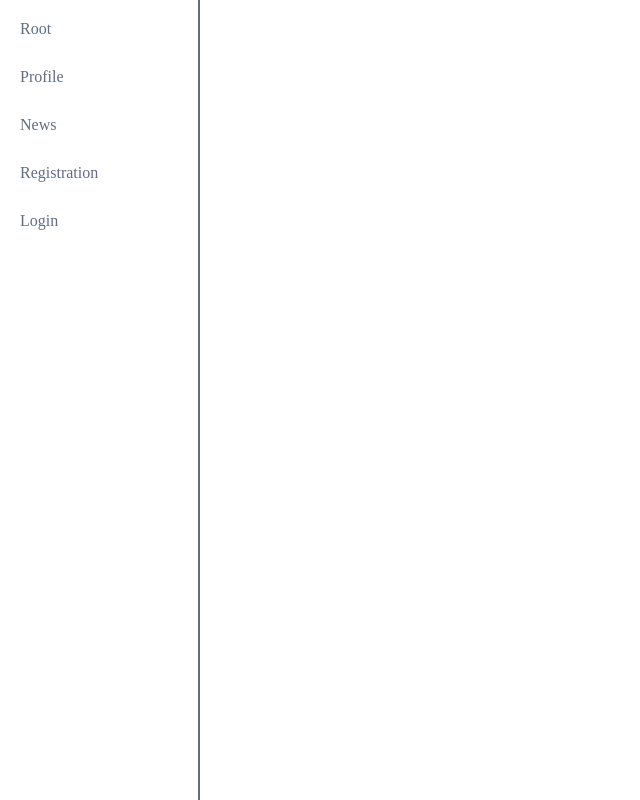
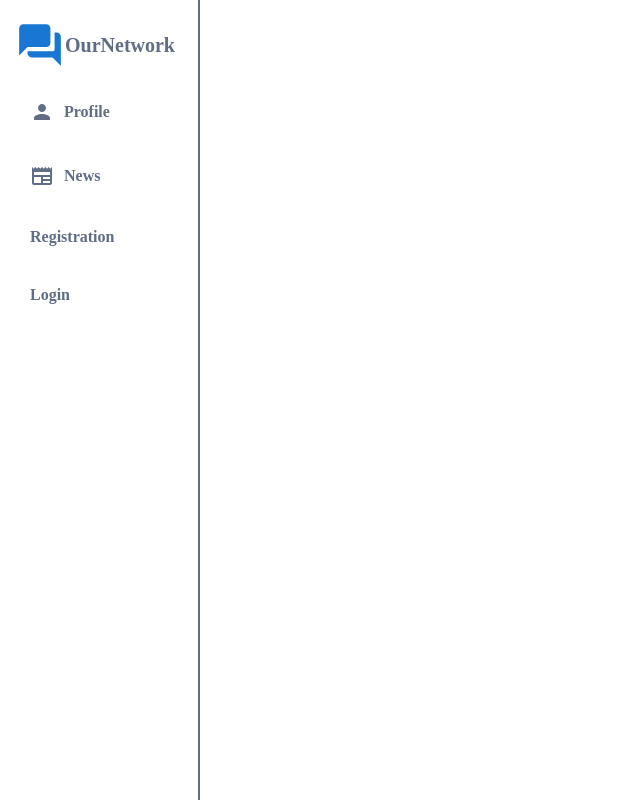
Before and after one commit to lina-gritsel/social-network, a React (Create React App) app in the folder social-network/: page / in a window 1280 px wide. Shown: the whole page, without its empty margins (0-640 px from the left). Built offline with nearby package versions, Linux system fonts and the light colour scheme.

Commit message:
feat: add styles in menu component

```diff
--- a/social-network/src/components/Menu/Menu.module.scss
+++ b/social-network/src/components/Menu/Menu.module.scss
@@ -2,14 +2,27 @@
   border-right: 2px solid var(--gray-color);
   display: flex;
   flex-direction: column;
-  gap: 30px;
+  gap: 20px;
   height: 100vh;
+  padding: 20px;
   width: 200px;
-  padding: 20px;
+}
+
+.mainMenuItem {
+  align-items: center;
+  color: var(--gray-color);
+  display: flex;
+  font-size: 20px;
+  font-weight: 800;
+  left: -5px;
+  position: relative;
 }
 
 .menuItem {
+  align-items: center;
   color: var(--gray-color);
   display: flex;
+  font-weight: 700;
   gap: 10px;
+  padding: 10px;
 }
--- a/social-network/src/components/Menu/Menu.tsx
+++ b/social-network/src/components/Menu/Menu.tsx
@@ -1,18 +1,23 @@
+import { ForumRounded } from '@mui/icons-material'
+import { Link, NavLink } from 'react-router-dom'
+import { PATHS } from '../../router/paths'
 import { FC } from 'react'
-import { NavLink } from 'react-router-dom'
 
 import { NAVIGATION_MENU } from './constants'
+import styles from './Menu.module.scss'
 
-
-import styles from './Menu.module.scss'
 
 const Menu: FC = () => {
   return (
     <nav className={styles.container}>
-      {NAVIGATION_MENU.map(({ to, label }, index) => (
+      <Link to={PATHS.ROOT} className={styles.mainMenuItem}>
+        <ForumRounded color="primary" sx={{ fontSize: 50 }} />
+        OurNetwork
+      </Link>
+      {NAVIGATION_MENU.map(({ to, label, icon }, index) => (
         <NavLink key={index} to={to} className={styles.menuItem}>
-          {/* <div>{icon}</div> */}
-          <div>{label}</div>
+          {icon}
+          {label}
         </NavLink>
       ))}
     </nav>
--- a/social-network/src/components/Menu/constants.ts
+++ /dev/null
@@ -1,26 +0,0 @@
-import { PATHS } from '../../router/paths'
-// import { Person } from '@mui/icons-material';
-
-export const NAVIGATION_MENU = [
-    {
-        to: PATHS.ROOT,
-        label: 'Root',
-    },
-    {
-        to: PATHS.PROFILE,
-        label: 'Profile',
-        // icon: <Person />
-    },
-    {
-        to: PATHS.NEWS,
-        label: 'News',
-    },
-    {
-        to: PATHS.REGISTRATION,
-        label: 'Registration',
-    },
-    {
-        to: PATHS.LOGIN,
-        label: 'Login',
-    },
-]
--- /dev/null
+++ b/social-network/src/components/Menu/constants.tsx
@@ -0,0 +1,23 @@
+import { PATHS } from '../../router/paths'
+import { Person, Newspaper } from '@mui/icons-material'
+
+export const NAVIGATION_MENU = [
+  {
+    to: PATHS.PROFILE,
+    label: 'Profile',
+    icon: <Person />,
+  },
+  {
+    to: PATHS.NEWS,
+    label: 'News',
+    icon: <Newspaper />,
+  },
+  {
+    to: PATHS.REGISTRATION,
+    label: 'Registration',
+  },
+  {
+    to: PATHS.LOGIN,
+    label: 'Login',
+  },
+]
--- a/social-network/src/pages/NewsPage/NewsPage.tsx
+++ b/social-network/src/pages/NewsPage/NewsPage.tsx
@@ -1,9 +1,15 @@
 import { FC } from 'react'
 
 import styles from './NewsPage.module.scss'
+import Menu from '../../components/Menu'
 
 const NewsPage: FC = () => {
-  return <div>News</div>
+  return (
+    <>
+      <Menu />
+      <div>News</div>
+    </>
+  )
 }
 
 export default NewsPage
--- a/social-network/src/scss/styles.scss
+++ b/social-network/src/scss/styles.scss
@@ -8,5 +8,11 @@
 
 a {
   text-decoration: none;
-  color: #333
+  color: #333;
 }
+
+.active {
+  background-color: var(--gray-color);
+  border-radius: 10px;
+  color: #fff;
+}
```
Also changed, not shown: social-network/src/pages/ProfilePage/ProfilePage.tsx (+7 -1 lines).
